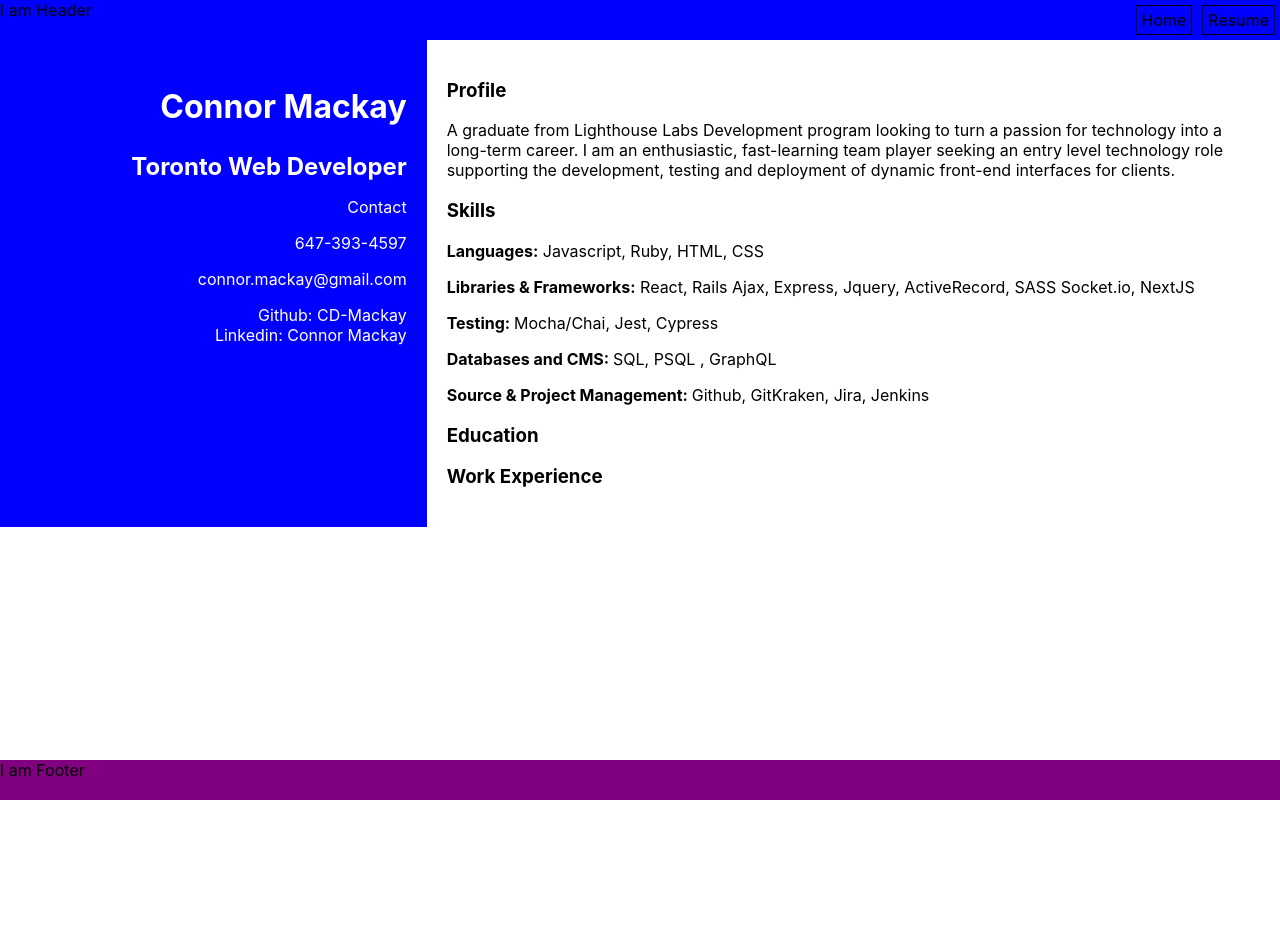
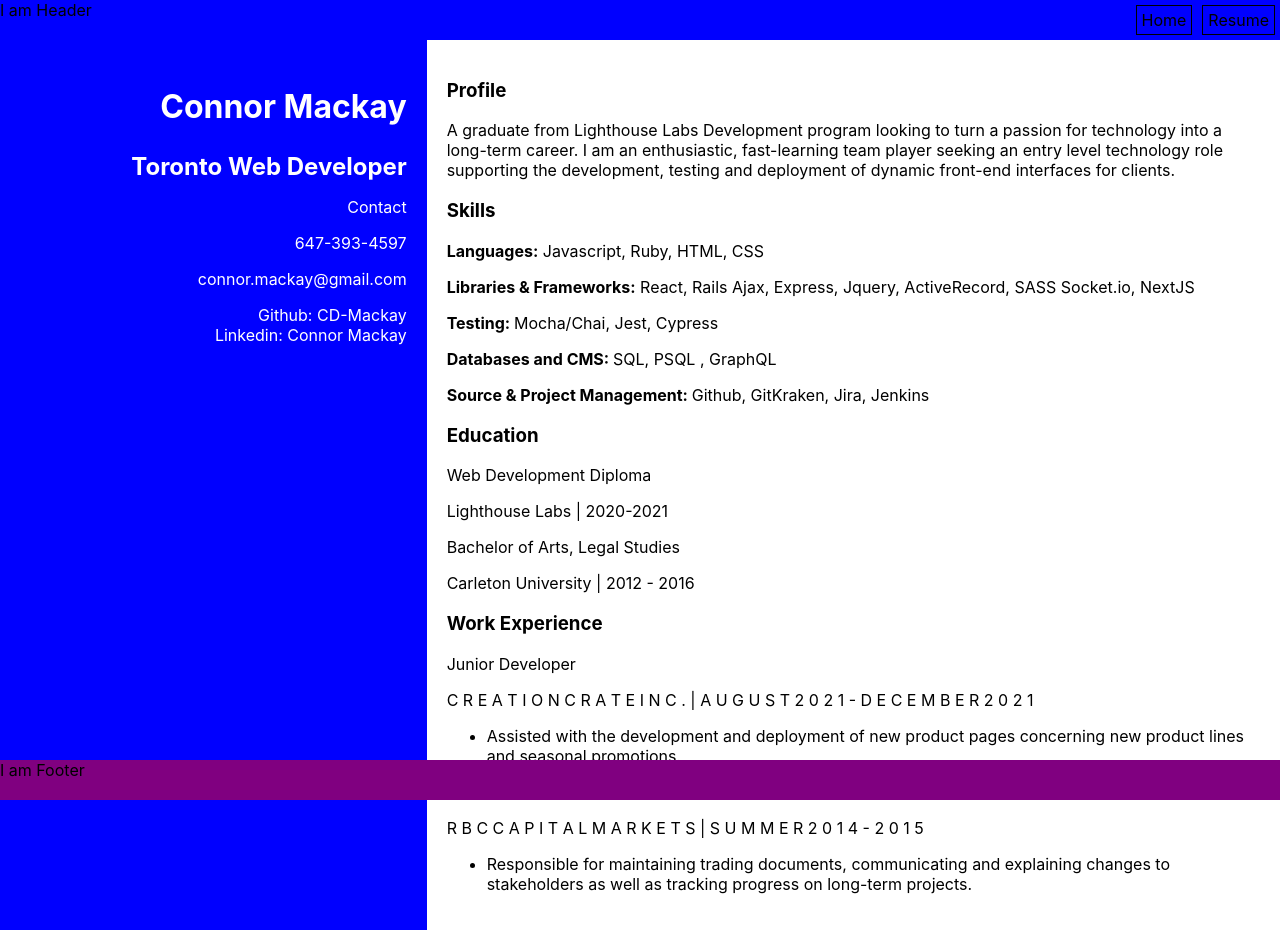
Before and after one commit to CD-Mackay/personal_site, a Next.js app: page /resume in a window 1280 px wide. Before the commit the page ends 800 px from the top, so only its background shows below. Built offline with nearby package versions, Linux system fonts and the light colour scheme.

Commit message:
Add work/education

```diff
--- a/Components/ResumeDoc/ResumeDoc.js
+++ b/Components/ResumeDoc/ResumeDoc.js
@@ -39,11 +39,35 @@ export default function ResumeDoc() {
           <strong>Databases and CMS: </strong> SQL, PSQL , GraphQL
         </p>
         <p>
-          <strong>Source & Project Management: </strong>  Github,
-GitKraken, Jira, Jenkins
+          <strong>Source & Project Management: </strong> Github, GitKraken,
+          Jira, Jenkins
         </p>
         <h3>Education</h3>
+        <p>Web Development Diploma</p>
+        <p>Lighthouse Labs | 2020-2021</p>
+        <p>Bachelor of Arts, Legal Studies</p>
+        <p>Carleton University | 2012 - 2016</p>
         <h3>Work Experience</h3>
+        <p>Junior Developer</p>
+        <p>
+          C R E A T I O N C R A T E I N C . | A U G U S T 2 0 2 1 - D E C E M B
+          E R 2 0 2 1
+        </p>
+        <ul>
+          <li>
+            Assisted with the development and deployment of new product pages
+            concerning new product lines and seasonal promotions.
+          </li>
+        </ul>
+        <p>Summer Student</p>
+        <p>R B C C A P I T A L M A R K E T S | S U M M E R 2 0 1 4 - 2 0 1 5</p>
+        <ul>
+          <li>
+            Responsible for maintaining trading documents, communicating and
+            explaining changes to stakeholders as well as tracking progress on
+            long-term projects.
+          </li>
+        </ul>
       </div>
     </div>
   );
```
